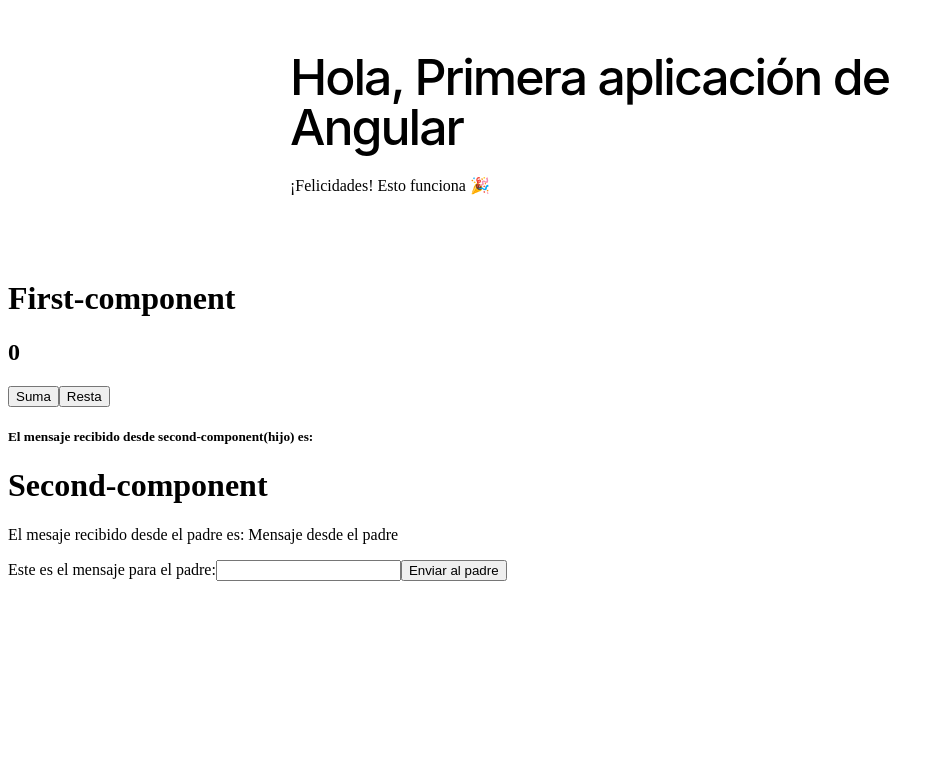
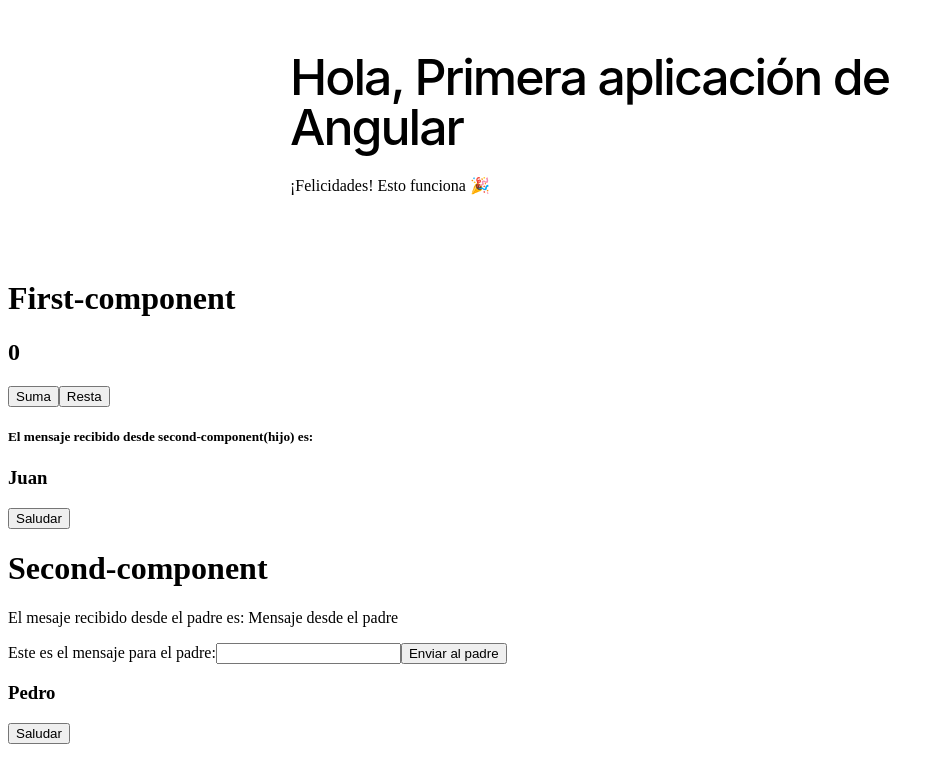
Before and after one commit to alvaroariasrivero/first-angular-app, an Angular app: page / in a window 1280 px wide. Shown: the top 782 px of the page, without its empty margins (0-944 px from the left). Built offline with nearby package versions, Linux system fonts and the light colour scheme.

Commit message:
seervices

```diff
--- a/src/app/app.component.html
+++ b/src/app/app.component.html
@@ -8,4 +8,5 @@
 </main>
 
 <app-first-component />
+<app-first-component-brother />
 <router-outlet />
--- a/src/app/app.module.ts
+++ b/src/app/app.module.ts
@@ -6,12 +6,14 @@
 import { FirstComponentComponent } from './first-component/first-component.component';
 import { SecondComponentComponent } from './second-component/second-component.component';
 import { FormsModule } from '@angular/forms';
+import { FirstComponentBrotherComponent } from './first-component-brother/first-component-brother.component';
 
 @NgModule({
   declarations: [
     AppComponent,
     FirstComponentComponent,
-    SecondComponentComponent
+    SecondComponentComponent,
+    FirstComponentBrotherComponent
   ],
   imports: [
     BrowserModule,
--- /dev/null
+++ b/src/app/first-component-brother/first-component-brother.component.html
@@ -0,0 +1,2 @@
+<h3>{{youngerBrotherName}}</h3>
+<button (click)="salute()">Saludar</button>
--- /dev/null
+++ b/src/app/first-component-brother/first-component-brother.component.ts
@@ -0,0 +1,27 @@
+import { Component, OnInit } from '@angular/core';
+import { LearningServiceService } from '../learning-service.service';
+
+@Component({
+  selector: 'app-first-component-brother',
+  templateUrl: './first-component-brother.component.html',
+  styleUrl: './first-component-brother.component.css'
+})
+export class FirstComponentBrotherComponent implements OnInit {
+
+  //Inyección de servicio
+  constructor(
+    private _learningService: LearningServiceService
+  ) {};
+
+  youngerBrotherName: string = '';
+
+  ngOnInit(): void {
+    this._learningService.setYoungerBrother('Pedro');
+    this.youngerBrotherName = this._learningService.getYoungerBrother();
+  };
+
+  salute(){
+    this._learningService.salute(this._learningService.getOlderBrother() || '');
+    console.log(this._learningService.howAreChild());
+  };
+}
--- a/src/app/first-component/first-component.component.html
+++ b/src/app/first-component/first-component.component.html
@@ -5,4 +5,7 @@
 <button (click)="decreaseCounter()">Resta</button>
 <h5>El mensaje recibido desde second-component(hijo) es: {{messageFromSon}}</h5>
 
+<h3>{{olderBrotherName}}</h3>
+<button (click)="salute()">Saludar</button>
+
 <app-second-component [receivingFromParent]="messageToSon" (messageFromSon)="receiveMessage($event)"/>
--- a/src/app/first-component/first-component.component.ts
+++ b/src/app/first-component/first-component.component.ts
@@ -1,11 +1,12 @@
-import { Component } from '@angular/core';
+import { Component, OnInit, inject } from '@angular/core';
+import { LearningServiceService } from '../learning-service.service';
 
 @Component({
   selector: 'app-first-component',
   templateUrl: './first-component.component.html',
   styleUrl: './first-component.component.css'
 })
-export class FirstComponentComponent {
+export class FirstComponentComponent implements OnInit {
 
   counter: number = 0;
   message: string = "";
@@ -46,4 +47,24 @@
     this.messageFromSon = $event;
   };
 
+  // Inyección de servicios
+
+  olderBrotherName: string = '';
+
+  // constructor(
+  //   private _learningService: LearningServiceService
+  // ) {};
+
+  // En lugar del constructor, también se puede inyectar de esta forma, pero hay que importar inject
+  private _learningService = inject(LearningServiceService);
+
+  ngOnInit(): void {
+    this._learningService.setOlderBrother('Juan');
+    this.olderBrotherName = this._learningService.getOlderBrother();
+  };
+
+  salute(){
+    this._learningService.salute(this._learningService.getYoungerBrother() || '');
+  };
+
 }
--- /dev/null
+++ b/src/app/learning-service.service.ts
@@ -0,0 +1,36 @@
+import { Injectable } from '@angular/core';
+
+@Injectable({
+  providedIn: 'root'
+})
+export class LearningServiceService {
+
+  olderBrother?: string;
+  youngerBrother?: string;
+
+  getOlderBrother(): string{
+    return this.olderBrother || '';
+  };
+
+  setOlderBrother(brother: string){
+    this.olderBrother = brother;
+  };
+
+  getYoungerBrother(): string{
+    return this.youngerBrother || '';
+  };
+
+  setYoungerBrother(brother: string){
+    this.youngerBrother = brother;
+  };
+
+  salute(brother: string){
+    console.log(`Hola ${brother}`);
+  };
+
+  howAreChild():string{
+    return '¿Cómo está tu hijo?'
+  }
+
+  constructor() { }
+}
```
Also changed, not shown: src/app/first-component-brother/first-component-brother.component.css (added).
